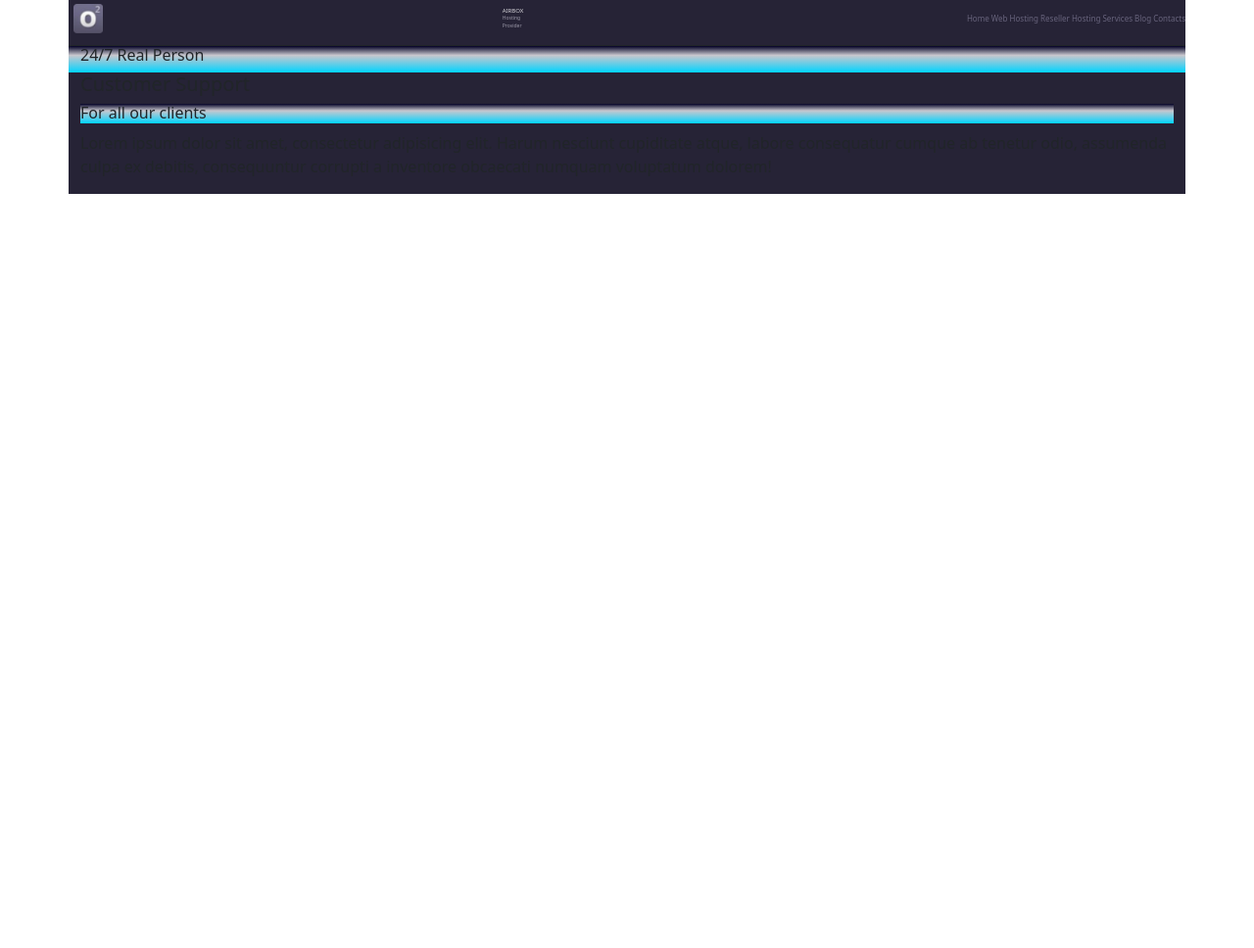
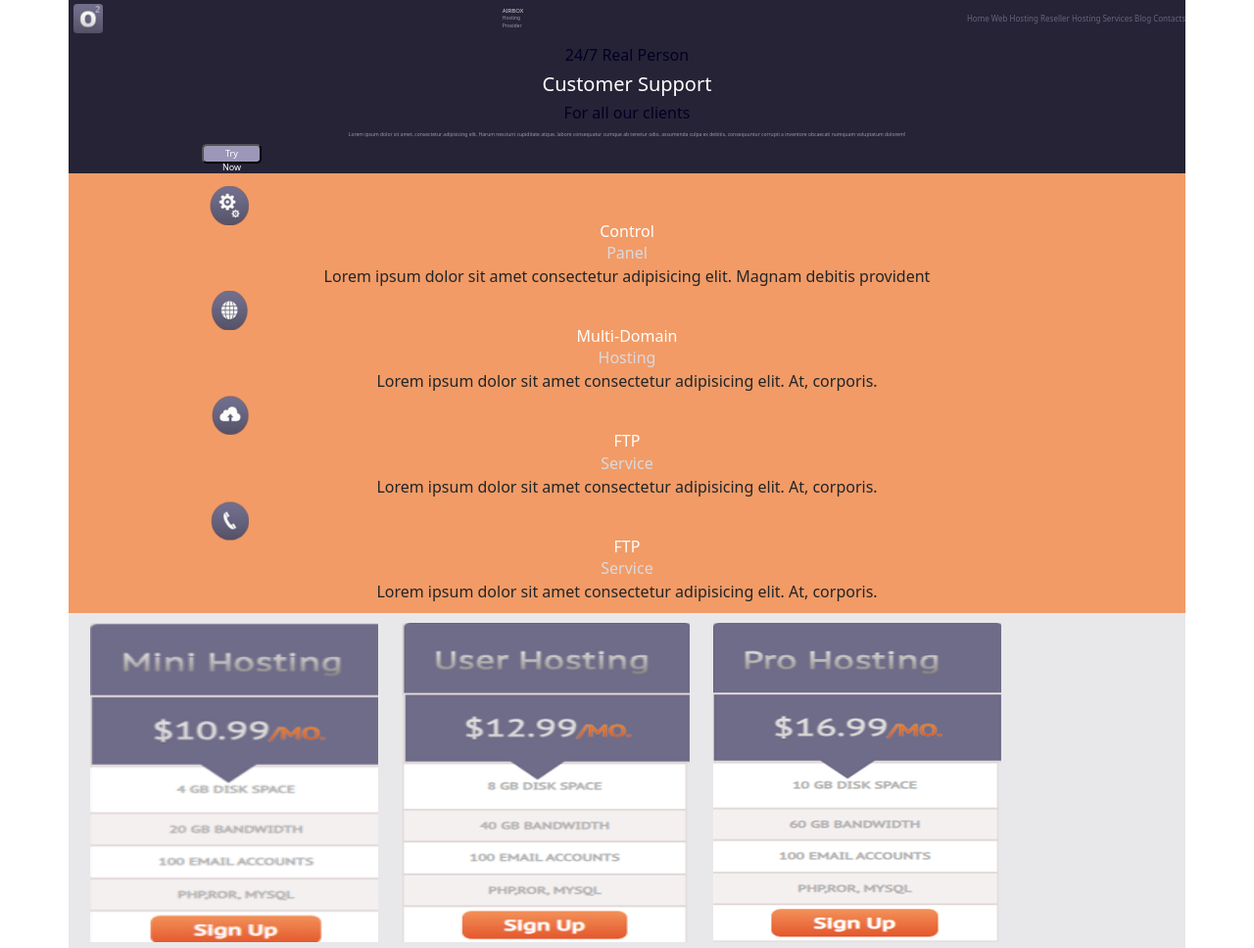
Before and after one commit to Kieran228/Bootstrap_Airbox, a plain HTML site: page index.html in a window 1280 px wide. Shown: the top 968 px of the page at 98% size. Before the commit the page ends 800 px from the top, so only its background shows below. Drawn offline with Linux system fonts and the light colour scheme.

Commit message:
Middle sections semi complete
The top and bottom middle sections have been semi completed, just need to go back and make small edits with css

```diff
--- a/css/style.css
+++ b/css/style.css
@@ -44,9 +44,151 @@
 
 .topsection {
     background-color: #262336;
+    text-align: center;
 }
 
-.topsectiontext1, .topsectiontext3 h6 {
-    background: rgb(2,0,36);
-    background: linear-gradient(180deg, rgba(2,0,36,1) 0%, rgba(200,199,206,1) 35%, rgba(0,212,255,1) 100%);
+.topsection h6 {
+    color: rgb(2,0,36);
+    color: linear-gradient(180deg, rgba(2,0,36,1) 0%, rgba(200,199,206,1) 35%, rgba(0,212,255,1) 100%);
 }
+
+.topsectiontext2 h5 {
+    color: white;
+}
+
+.topsectiontext4 {
+    color: #9b98a8;
+    font-size: 5px;
+}
+
+.topsection button {
+    height: 20px;
+    width: 61px;
+    font-size: 9px;
+    position: relative;
+    left: 136px;
+    bottom: 10px;
+    border-radius: 5px;
+    color: white;
+    background-color: #9c96b8;
+}
+
+.middletopsection {
+    background-color: #f29b66;
+    padding: 10px;
+}
+
+.mtsec1item1 img {
+    height: 40px;
+    width: 40px;
+    position: relative;
+    left: 134px;
+    top: 3px;
+}
+
+.mtsec1item2, .mtsec1item3 {
+    text-align: center;
+}
+
+.mtsec1item2 h6 {
+    margin: 0;
+    color: white;
+}
+
+.mtsec1item2 p {
+    margin: 0;
+    color: #dad9de;
+}
+
+.mtsec2item1 img {
+    height: 40px;
+    width: 40px;
+    position: relative;
+    left: 134px;
+    top: 3px;
+}
+
+.mtsec2item2 {
+    text-align: center;
+}
+
+.mtsec2item2 h6 {
+    margin: 0;
+    color: white;
+}
+
+.mtsec2item2 p {
+    margin: 0;
+    color: #dad9de;
+}
+
+.mtsec2item3 {
+    text-align: center;
+}
+
+.mtsec3item1 img {
+    height: 40px;
+    width: 40px;
+    position: relative;
+    left: 134px;
+    top: 3px;
+}
+
+.mtsec3item2 {
+    text-align: center;
+}
+
+.mtsec3item2 h6 {
+    color: white;
+    margin: 0;
+}
+
+.mtsec3item2 p {
+    margin: 0;
+    color: #dad9de;
+}
+
+.mtsec3item3 {
+    text-align: center;
+}
+
+.mtsec4item1 img {
+    height: 40px;
+    width: 40px;
+    position: relative;
+    left: 134px;
+    top: 3px;
+}
+
+.mtsec4item2 {
+    text-align: center;
+}
+
+.mtsec4item2 h6 {
+    color: white;
+    margin: 0;
+}
+
+.mtsec4item2 p {
+    margin: 0;
+    color: #dad9de;
+}
+
+.mtsec4item3 {
+    text-align: center;
+}
+
+.bottommiddle {
+    background-color: #e8e8ea;
+}
+
+.botmiddleimages img {
+    height: 332px;
+    width: 300px;
+    padding: 3px;
+    margin: 7px;
+}
+
+.bottomsection {
+    background-color: #262336;
+}
--- a/index.html
+++ b/index.html
@@ -47,6 +47,74 @@
             <div class="topsectiontext4">
                 <p>Lorem ipsum dolor sit amet, consectetur adipisicing elit. Harum nesciunt cupiditate atque, labore consequatur cumque ab tenetur odio, assumenda culpa ex debitis, consequuntur corrupti a inventore obcaecati numquam voluptatum dolorem!</p>
             </div>
+            <button>Try Now</button>
+        </div>
+    </div>
+    <div class="middletopsection container">
+        <div class="mtsection1 row">
+            <div class="mtsec1item1 col-12">
+                <img class="img-fluid" src="media/mclogo1.png" alt="responsivelogo">
+            </div>
+            <div class="mtsec1item2 col-12">
+                <h6>Control</h6>
+                <p>Panel</p>
+                <div class="mtsec1item3 col-12">
+                    Lorem ipsum dolor sit amet consectetur adipisicing elit. Magnam debitis provident
+                </div>
+            </div>
+        </div>
+        <div class="mtsection2 row">
+            <div class="mtsec2item1 col-12">
+                <img class="img-fluid" src="media/mclogo2.png" alt="responsivelogo2">
+            </div>
+            <div class="mtsec2item2 col-12">
+                <h6>Multi-Domain</h6>
+                <p>Hosting</p>
+            </div>
+            <div class="mtsec2item3">
+                Lorem ipsum dolor sit amet consectetur adipisicing elit. At, corporis.
+            </div>
+        </div>
+        <div class="mtsection3 row">
+            <div class="mtsec3item1 col-12">
+                <img class="img-fluid" src="media/mclogo3.png" alt="responsivelogo3">
+            </div>
+            <div class="mtsec3item2 col-12">
+                <h6>FTP</h6>
+                <p>Service</p>
+            </div>
+            <div class="mtsec3item3">
+                Lorem ipsum dolor sit amet consectetur adipisicing elit. At, corporis.
+            </div>
+        </div>
+        <div class="mtsection4 row">
+            <div class="mtsec4item1 col-12">
+                <img class="img-fluid" src="media/mclogo4.png" alt="responsivelogo4">
+            </div>
+            <div class="mtsec4item2 col-12">
+                <h6>FTP</h6>
+                <p>Service</p>
+            </div>
+            <div class="mtsec4item3">
+                Lorem ipsum dolor sit amet consectetur adipisicing elit. At, corporis.
+            </div>
+        </div>
+    </div>
+    <div class="bottommiddle container">
+        <div class="botmiddle row">
+            <div class="botmiddleimages col-12">
+                <img class="img-fluid" src="media/bottommiddlepic1.png" alt="bmpicresponsive">
+                <img class="img-fluid" src="media/botmidpic2.png" alt="">
+                <img class="img-fluid" src="media/botmidpic3 (2).png" alt="">
+                <img class="img-fluid" src="media/botmidpic4.png" alt="">
+            </div>
+        </div>
+    </div>
+    <div class="bottomsection container">
+        <div class="bsec1item1 row">
+            <div class="bsec1 col-12">
+                <h6>Hosting Services</h6>
+            </div>
         </div>
     </div>
 </body>
```
